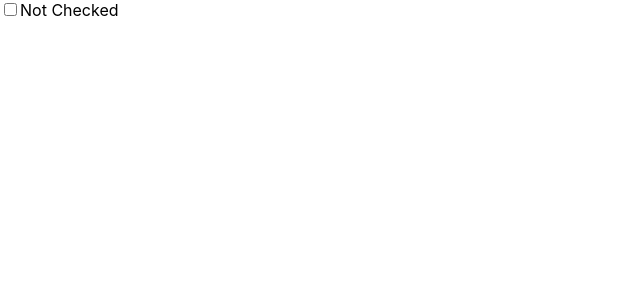
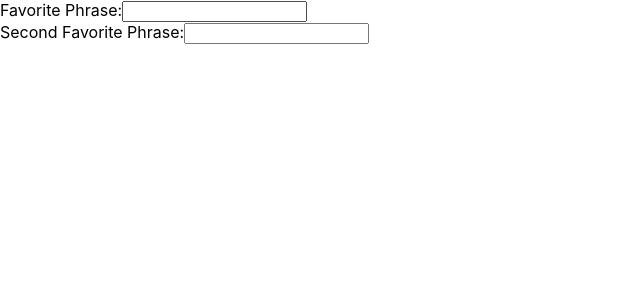
Before and after one commit to ryguy806/reactpractice, a React (Create React App) app: page / in a window 1280 px wide. Shown: the top 300 px of the page, without its empty margins (0-640 px from the left). Built offline with nearby package versions, Linux system fonts and the light colour scheme.

Commit message:
Practice with Dependency Arrays

```diff
--- a/src/index.js
+++ b/src/index.js
@@ -2,29 +2,34 @@
 import ReactDOM from 'react-dom';
 import './index.css';
 
-function Checkbox() {
+function App() {
 
-    const [checked, setChecked] = useState(false)
+    const [val, setVal] = useState("");
+    const [val2, setVal2] = useState("");
+
     useEffect(() => {
-        alert(`checked: ${checked.toString()}`)
-    })
-    return(
+        console.log(`field 1: ${val}`);
+    }, [val]);
+    useEffect(() => {
+        console.log(`field 2: ${val2}`);
+    }, [val2]);
 
+    return (
         <>
-            <input
-                type="checkbox"
-                value={checked}
-                onClick={() => setChecked(checked => !checked) }
-            />
-            {checked ? "Checked" : "Not Checked"}
+            <label> Favorite Phrase:
+                <input value={val} onChange={e => setVal(e.target.value)}/>
+            </label>
+            <br/>
+            <label> Second Favorite Phrase:
+                <input value={val2} onChange={e => setVal2(e.target.value)}/>
+            </label>
         </>
-
     )
 }
 
 ReactDOM.render(
 
-    <Checkbox />,
+    <App />,
 
     document.getElementById('root')
 );
```
